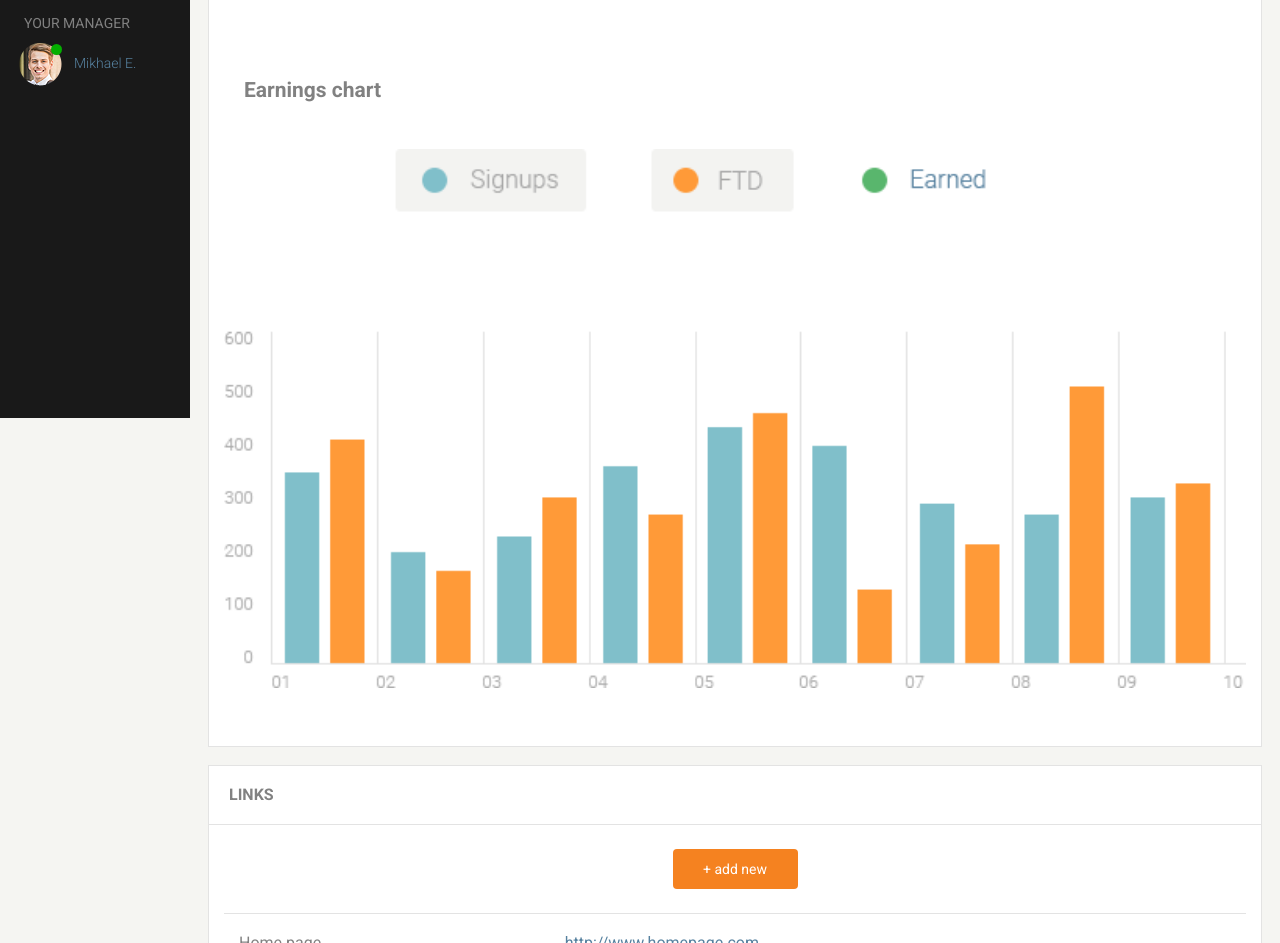
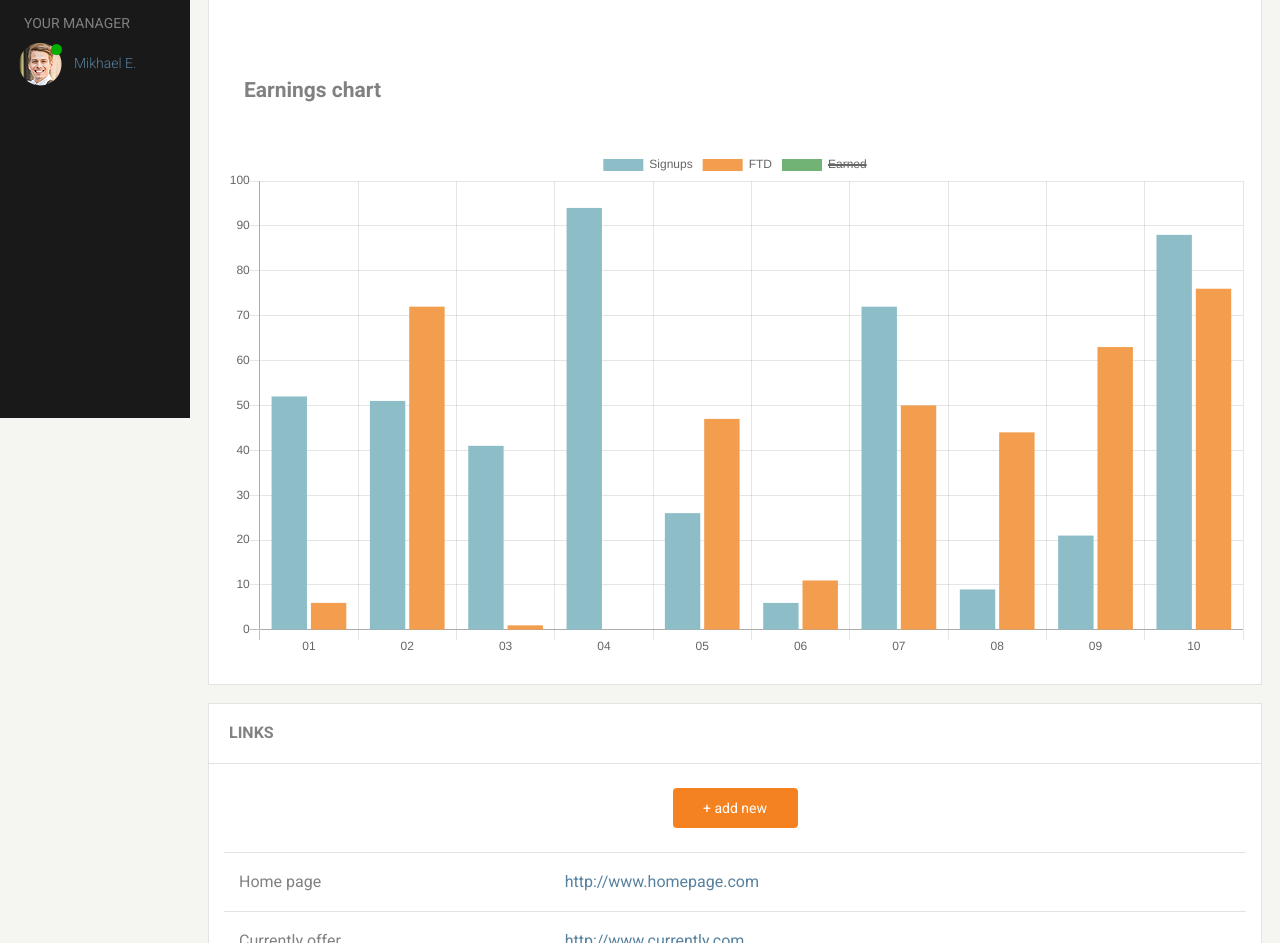
Before and after one commit to Patkuss/solo-project-1, a website: page src/index.html in a window 1280 px wide. Shown: the part 382-1325 px from the top of the page. Drawn offline with nearby package versions, Linux system fonts and the light colour scheme; files that its build step writes are made by us from their sources.

Commit message:
Add task 14

```diff
--- a/src/index.html
+++ b/src/index.html
@@ -49,7 +49,7 @@
 			</div>
 			<ul class="menu">
 				<li>
-					<a href="#general" class="menu-link">
+					<a href="#general-statistic" class="menu-link">
             <i class="icon-general"></i>
 						<span class="menu-page">General</span>
 					</a>
@@ -127,7 +127,7 @@
             </div>
           </div>
           <h2 class="page-subtitle">Earnings chart</h2>
-          <img class="chart" src="images/chart.png" alt="chart"/>
+          <canvas id="myChart"></canvas>
         </div>
       </section>
 			<section class="general-links">
@@ -225,7 +225,8 @@
           </div>
 				</div>
 			</section>
-		</div>
+    </div>
+    <script src="https://cdnjs.cloudflare.com/ajax/libs/Chart.js/2.4.0/Chart.min.js"></script>
 		<script src="js/script.js"></script>
   </body>
 </html>
--- a/src/js/script.js
+++ b/src/js/script.js
@@ -13,3 +13,41 @@ document.querySelector('.hamburger').addEventListener('click', function(e) {
   toggleMenu();
   togglePageInner();
 });
+
+
+
+var ctx = document.getElementById('myChart').getContext('2d');
+
+var Chart = new Chart(ctx, {
+  // 1
+  type: 'bar',
+  data: {
+    // 2
+    labels: ['01', '02', '03', '04', '05', '06', '07', '08', '09', '10'],
+    // 3
+    datasets: [{
+      // 4
+      label: 'Signups',
+      // 5
+      backgroundColor: '#8DBEC8',
+      borderColor: '#8DBEC8',
+      // 6
+      data: [52, 51, 41, 94, 26, 6, 72, 9, 21, 88],
+    },
+    {
+      label: 'FTD',
+      backgroundColor: '#F29E4E',
+      borderColor: '#F29E4E',
+      data: [6, 72, 1, 0, 47, 11, 50, 44, 63, 76],
+    },
+    {
+      label: 'Earned',
+      backgroundColor: '#71B374',
+      borderColor: '#71B374',
+      data: [59, 49, 68, 90, 67, 41, 13, 38, 48, 48],
+      // 7
+      hidden: true,
+    }
+    ]
+  },
+});
--- a/src/sass/sections/_general_statistic.scss
+++ b/src/sass/sections/_general_statistic.scss
@@ -54,18 +54,19 @@
   color: $color-dark-gray;
 }
 
-.chart {
-  padding-bottom: 55px;
-  width: 100%;
+canvas {
+  margin-bottom: 24px;
 }
 
 @media (max-width: 625px) {
   .date-interval {
     flex-direction: column;
   }
+
   .date-input {
     width: 220px;
   }
+
   .btn-reset {
     margin-top: 30px;
   }
```
Also changed, not shown: dist/css/style.css, dist/index.html, dist/js/script.js, 1 other file.
